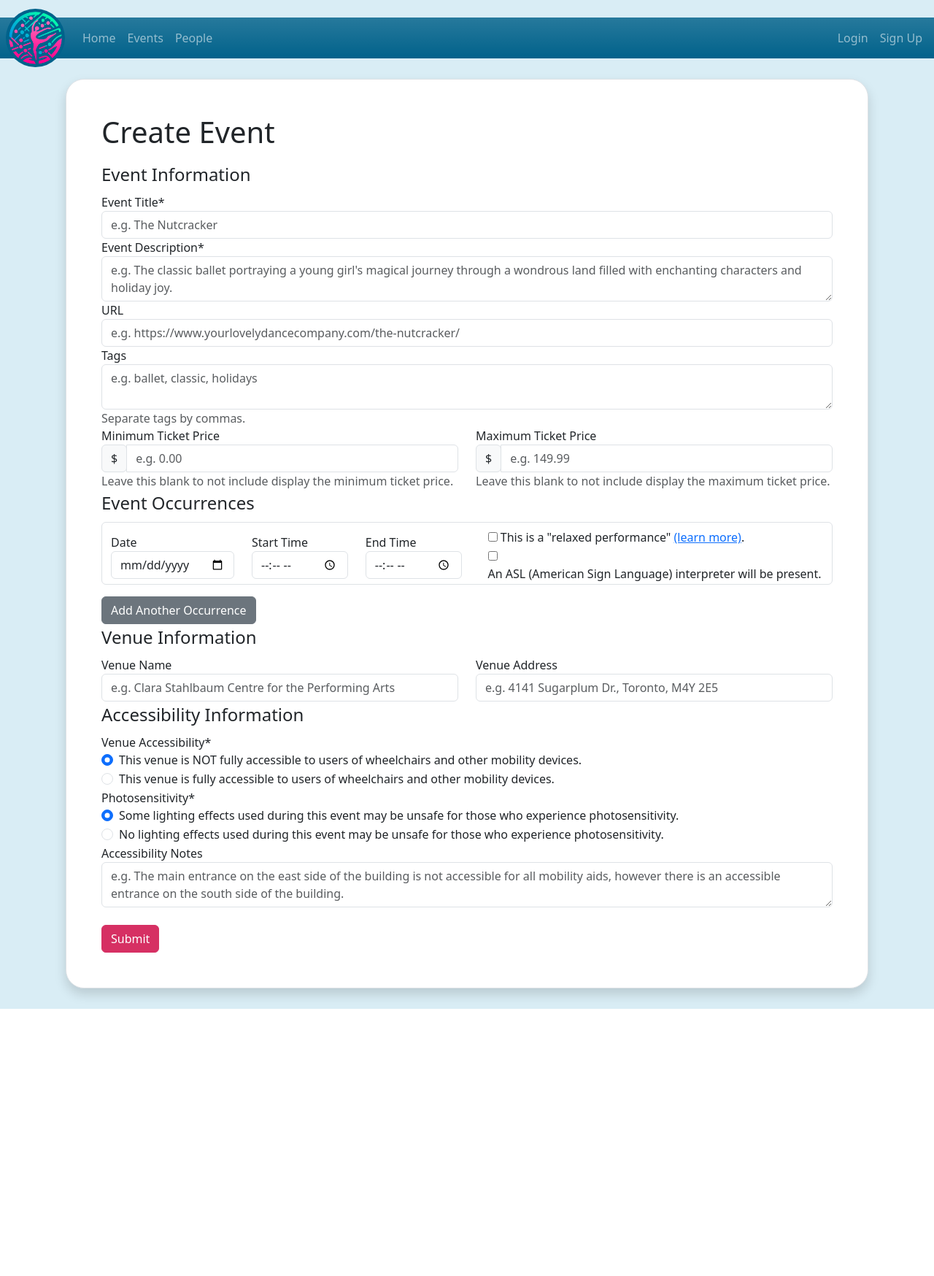
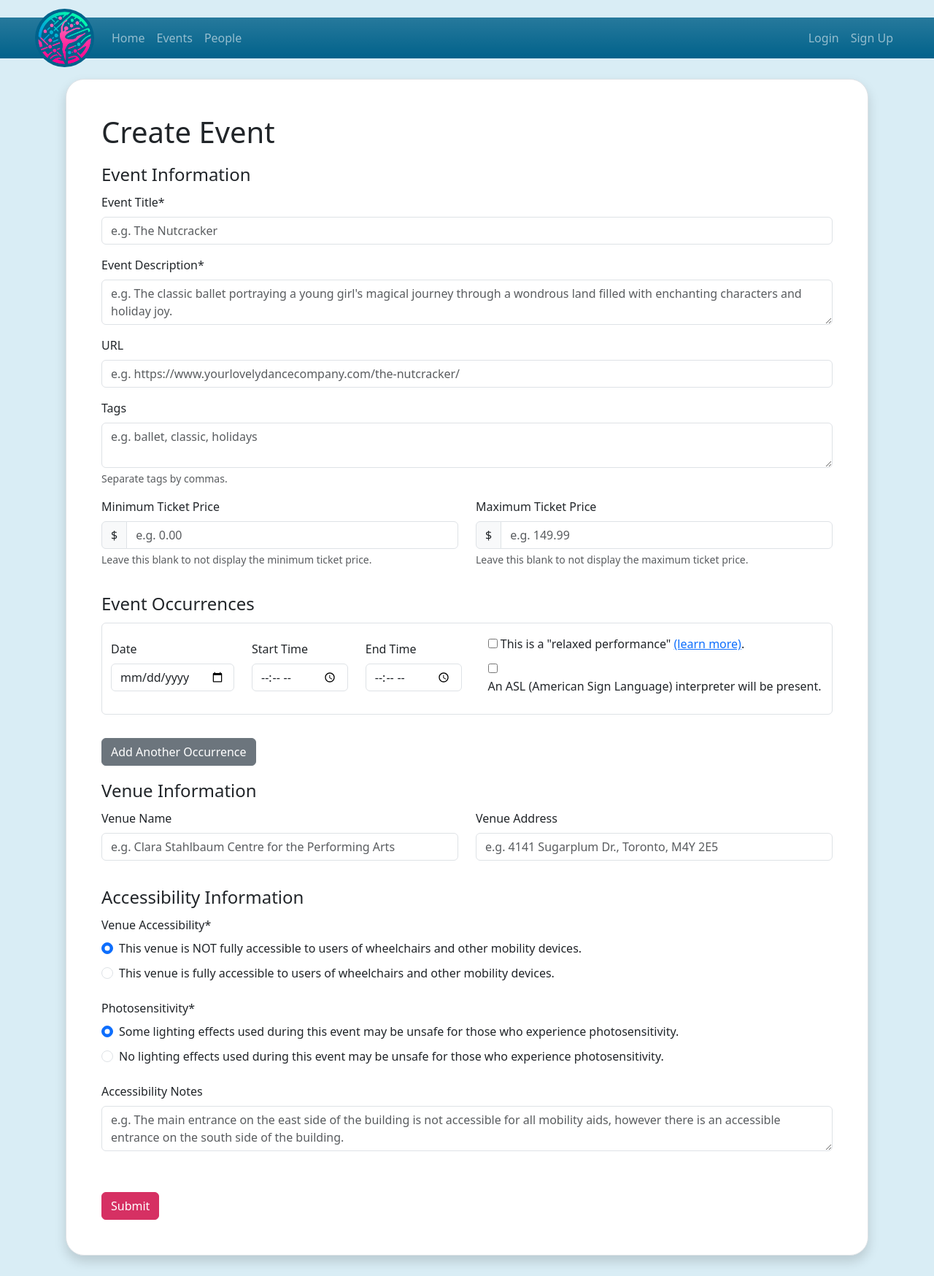
Before and after one commit to AndrewHocking/Dance-Connect, a Flask app: template website/templates/create-event.html in a window 1280 px wide. Shown: the whole page at 73% size. Before the commit the page ends 1382 px from the top, so only its background shows below. Run offline with Flask 3, Linux system fonts and the light colour scheme; the template is opened without the code that fills it: values that come from a table or form of the project are taken from there, others are empty; parts of the project's set-up code (start-up, migrations or seed data) failed here and were passed over.

Commit message:
More styling

```diff
--- a/website/forms/events.py
+++ b/website/forms/events.py
@@ -84,14 +84,14 @@ class CreateEventForm(FlaskForm):
         label="Minimum Ticket Price",
         validators=[NumberRange(min=0)],
         name="min_ticket_price",
-        description="Leave this blank to not include display the minimum ticket price.",
+        description="Leave this blank to not display the minimum ticket price.",
         render_kw={"placeholder": "e.g. 0.00", "class" : "form-control", "aria-describedby" : "min-ticket-price-help-block"}
     )
     max_ticket_price = DecimalField(
         label="Maximum Ticket Price",
         validators=[NumberRange(min=0)],
         name="max_ticket_price",
-        description="Leave this blank to not include display the maximum ticket price.",
+        description="Leave this blank to not display the maximum ticket price.",
         render_kw={"placeholder": "e.g. 149.99", "class" : "form-control", "aria-describedby" : "max-ticket-price-help-block"}
     )
     num_occurrences = HiddenField(
--- a/website/static/style/base.css
+++ b/website/static/style/base.css
@@ -1,10 +1,16 @@
 #logo {
     height: 40px;
-    > img {
-        height: 80px;
-        background-color: #01628B;
-    }
 }
+
+#logo-img {
+    height: 80px;
+    background-color: #01628B;
+}
+
+#logo-img.shrink {
+    height: 50px;
+}
+
 nav {
     background-color: #01628B;
 }
--- a/website/templates/base.html
+++ b/website/templates/base.html
@@ -10,9 +10,9 @@
         <title>{% block title %}Home{% endblock %}</title>
     </head>
     <body>
-        <nav class="navbar sticky-top navbar-expand-lg navbar-dark bg-gradient mt-4 px-2">
+        <nav class="navbar sticky-top navbar-expand-lg navbar-dark bg-gradient mt-4 px-5">
             <a id="logo" class="navbar-brand d-flex align-items-center" href="/">
-                <img class="rounded-circle p-1" src="{{url_for('static', filename='images/logo.png')}}" alt="DanceConnect Logo"/>
+                <img id="logo-img" class="rounded-circle p-1" src="{{url_for('static', filename='images/logo.png')}}" alt="DanceConnect Logo"/>
             </a>
             <button
                 class="navbar-toggler collapsed"
@@ -41,27 +41,30 @@
             </div>
         </nav>
 
+        <div class="container d-flex justify-content-center">
         {% with messages = get_flashed_messages(with_categories=true) %}
             {% if messages %}
                 {% for category, message in messages %}
                     {% if category == 'error' %}
-                    <div class="alert alert-danger alter-dismissable fade show" role="alert">
+                    <div class="alert alert-danger alert-dismissible fade show mt-5 d-inline-block" role="alert">
                         {{ message }}
-                        <button type="button" class="close" data-dismiss="alert">
-                            <span aria-hidden="true">&times;</span>
-                        </button>
+                        <button type="button" class="btn-close" data-bs-dismiss="alert" aria-label="Close"></button>
+                    </div>
+                    {% elif category == 'success' %}
+                    <div class="alert alert-success alert-dismissible fade show mt-5 d-inline-block" role="alert">
+                        {{ message }}
+                        <button type="button" class="btn-close" data-bs-dismiss="alert" aria-label="Close"></button>
                     </div>
                     {% else %}
-                    <div class="alert alert-success alter-dismissable fade show" role="alert">
+                    <div class="alert alert-warning alert-dismissible fade show mt-5 d-inline-block" role="alert">
                         {{ message }}
-                        <button type="button" class="close" data-dismiss="alert">
-                            <span aria-hidden="true">&times;</span>
-                        </button>
+                        <button type="button" class="btn-close" data-bs-dismiss="alert" aria-label="Close"></button>
                     </div>
                     {% endif %}
                 {% endfor %}
             {% endif %}
         {% endwith %}
+        </div>
 
         <div class="base container"><div class="contentbox border p-5 my-2 shadow">{% block content %} {% endblock %}</div></div>
         <script
@@ -104,6 +107,16 @@
                 srSpan.textContent = "(current)";
                 element.appendChild(srSpan);
             }
+
+            window.addEventListener("scroll", function() {
+                const navbar = document.getElementById("logo-img"); // Replace with your actual navbar ID
+                if (window.scrollY > 0) {
+                    navbar.classList.add("shrink");
+                } else {
+                    navbar.classList.remove("shrink");
+                }
+            });
+
         </script>
 
 {% block javascript %}
--- a/website/templates/create-event-occurrence.html
+++ b/website/templates/create-event-occurrence.html
@@ -1,4 +1,4 @@
-<div class="container border rounded mb-3">
+<div class="container border rounded mb-3 pb-3">
     <div class = "row align-items-center mt-2">
         <div class = "col-auto form-group">
             {{ event_occurrence_form.date.label() }}
@@ -13,7 +13,7 @@
             {{ event_occurrence_form.end_time() }}
         </div>
         <div class = "col form-group my-auto">
-            <div class = "row">
+            <div class = "row mt-2">
                 <div class = "form-check">
                     {{ event_occurrence_form.is_relaxed_performance() }}
                     {{ event_occurrence_form.is_relaxed_performance.label() }}
--- a/website/templates/create-event.html
+++ b/website/templates/create-event.html
@@ -6,51 +6,47 @@
 </div>
 <form method="POST">
     {{ event_form.num_occurrences() }}
-    <fieldset class="form-group">
+    <fieldset class="form-group mb-3">
         <legend>Event Information</legend>
-        <div class="form-group">
+        <div class="form-group mb-3">
             {{ event_form.title.label() }}
             {{ event_form.title() }}
         </div>
-        <div class="form-group">
+        <div class="form-group mb-3">
             {{ event_form.description.label() }}
             {{ event_form.description() }}
         </div>
-        <div class="form-group">
+        <div class="form-group mb-3">
             {{ event_form.url.label() }}
             {{ event_form.url() }}
         </div>
-        <div class="form-group">
+        <div class="form-group mb-3">
             {{ event_form.tags.label() }}
             {{ event_form.tags() }}
-            <span id="tags-help-block" class="help-block text-muted">{{ event_form.tags.description }}</span>
+            <div id="tags-help-block" class="form-text">{{ event_form.tags.description }}</div>
         </div>
-        <div class="form-group">
+        <div class="form-group mb-3">
             <div class="row">
                 <div class="col-md-6">
                     {{ event_form.min_ticket_price.label() }}
                     <div class="input-group">
-                        <div class="input-group-prepend">
-                            <span class="input-group-text">$</span>
-                        </div>
+                        <span class="input-group-text">$</span>
                         {{ event_form.min_ticket_price() }}
                     </div>
-                    <span id="min-ticket-price-help-block" class="help-block text-muted">{{ event_form.min_ticket_price.description }}</span>
+                    <div id="min-ticket-price-help-block" class="form-text">{{ event_form.min_ticket_price.description }}</div>
                 </div>
                 <div class="col-md-6">
                     {{ event_form.max_ticket_price.label() }}
                     <div class="input-group">
-                        <div class="input-group-prepend">
-                            <span class="input-group-text">$</span>
-                        </div>
+                        <span class="input-group-text">$</span>
                         {{ event_form.max_ticket_price() }}
                     </div>
-                    <span id="max-ticket-price-help-block" class="help-block text-muted">{{ event_form.max_ticket_price.description }}</span>
+                    <div id="max-ticket-price-help-block" class="form-text">{{ event_form.max_ticket_price.description }}</div>
                 </div>
             </div>
         </div>
     </fieldset>
-    <fieldset class="form-group">
+    <fieldset class="form-group mb-3">
         <legend>Event Occurrences</legend>
         {% for event_occurrence_form in event_form.occurrences %}
         {% with occurrence_label=event_occurrence_form.date.id[:-5] %}
@@ -70,12 +66,12 @@
         {% endwith %}
         {% endfor %}
     </fieldset>
-    <div class="form-group">
+    <div class="form-group mb-3">
         <button type="button" id="add_occurrence_btn" class="btn btn-secondary">Add Another Occurrence</button>
     </div>
-    <fieldset class="form-group">
+    <fieldset class="form-group mb-3">
         <legend>Venue Information</legend>
-        <div class="form-group">
+        <div class="form-group mb-3">
             <div class="row">
                 <div class="col-md-6">
                     {{ event_form.venue_name.label() }}
@@ -88,9 +84,9 @@
             </div>
         </div>
     </fieldset>
-    <fieldset class="form-group">
+    <fieldset class="form-group mb-3">
         <legend>Accessibility Information</legend>
-        <div class="form-group">
+        <div class="form-group mb-3">
             {{ event_form.venue_is_wheelchair_accessible.label() }}
             {% for radio_option in event_form.venue_is_wheelchair_accessible %}
                 <div class="form-check">
@@ -99,7 +95,7 @@
                 </div>
             {% endfor %}
         </div>
-        <div class="form-group">
+        <div class="form-group mb-3">
             {{ event_form.show_is_photosensitivity_friendly.label() }}
             {% for radio_option in event_form.show_is_photosensitivity_friendly %}
                 <div class="form-check">
@@ -108,7 +104,7 @@
                 </div>
             {% endfor %}
         </div>
-        <div class="form-group">
+        <div class="form-group mb-3">
             {{ event_form.accessibility_notes.label() }}
             {{ event_form.accessibility_notes() }}
         </div>
@@ -166,5 +162,10 @@
         }
     });
 
+    let elements = document.getElementsByTagName("label");
+    for (let i = 0; i < elements.length; i++) {
+        elements[i].classList.add("form-label");
+    }
+
 </script>
 {% endblock %}
```
